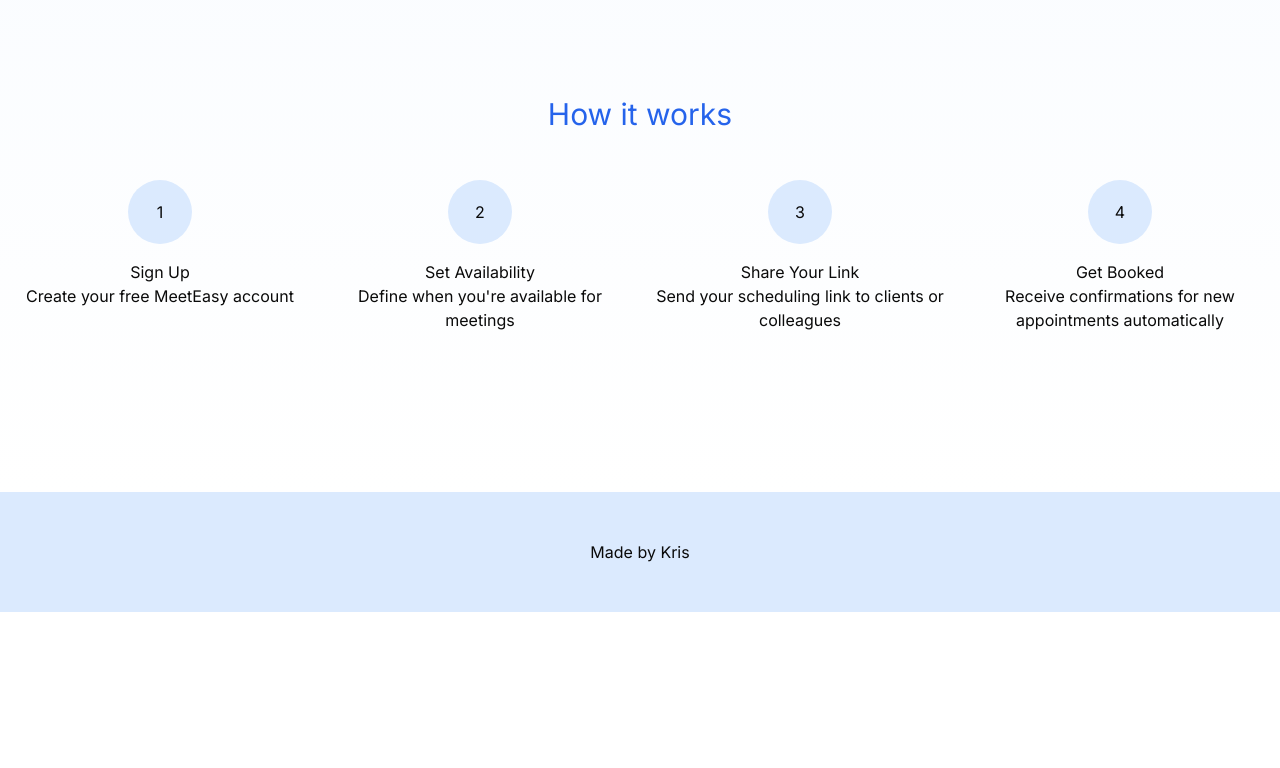
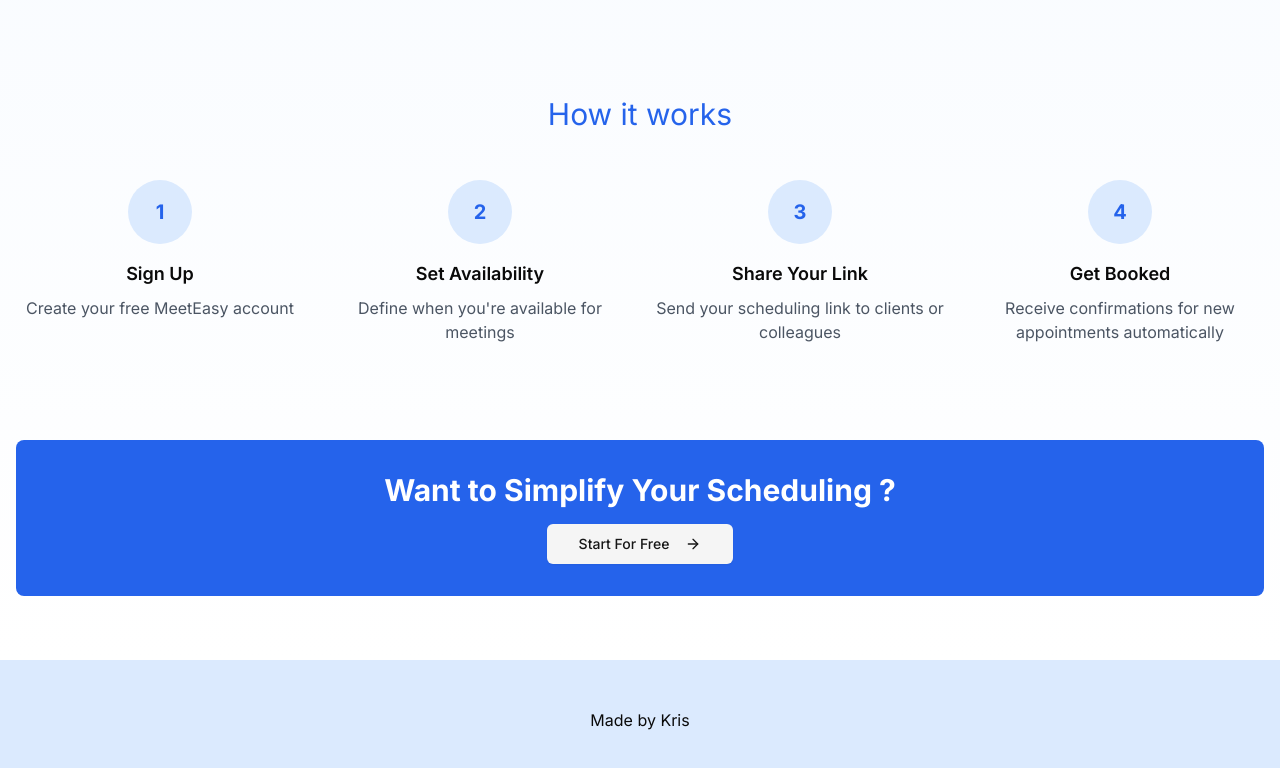
Before and after one commit to KristinAlex1/MeetEasy-Scheduling-Website, a Next.js app: page / in a window 1280 px wide. Shown: the part 1352-2120 px from the top of the page. Before the commit the page ends 1964 px from the top, so only its background shows below. Built offline with nearby package versions, Linux system fonts and the light colour scheme; no server answers.

Commit message:
landing page completed

```diff
--- a/app/page.jsx
+++ b/app/page.jsx
@@ -109,15 +109,24 @@
         {howItWorks.map((step,index) =>(
           <div key = {index} className = "text-center">
             <div className="bg-blue-100 rounded-full w-16 h-16 flex items-center justify-center mx-auto mb-4">
-            <span>{index+1}</span>
+            <span className="text-blue-600 font-bold text-xl">{index+1}</span>
             </div>
-            <h3>{step.step}</h3>
-            <p>{step.description}</p>
+            <h3 className="font-semibold text-lg mb-2">{step.step}</h3>
+            <p className="text-gray-600">{step.description}</p>
           </div>
         ))}
       </div>
     </div>
 
+    <div className="bg-blue-600 text-white rounded-lg p-8 text-center">
+      <h2 className = "text-3xl font-bold mb-4">Want to Simplify Your Scheduling ?</h2>
+      <Link href = "/dashboard">
+      <Button size = "lg" variant = "secondary" className = "text-blue-600">
+        Start For Free <ArrowRight className="ml-2 h-5 w-5" />
+
+      </Button>
+      </Link>
+    </div>
     </main>
 
 
```
